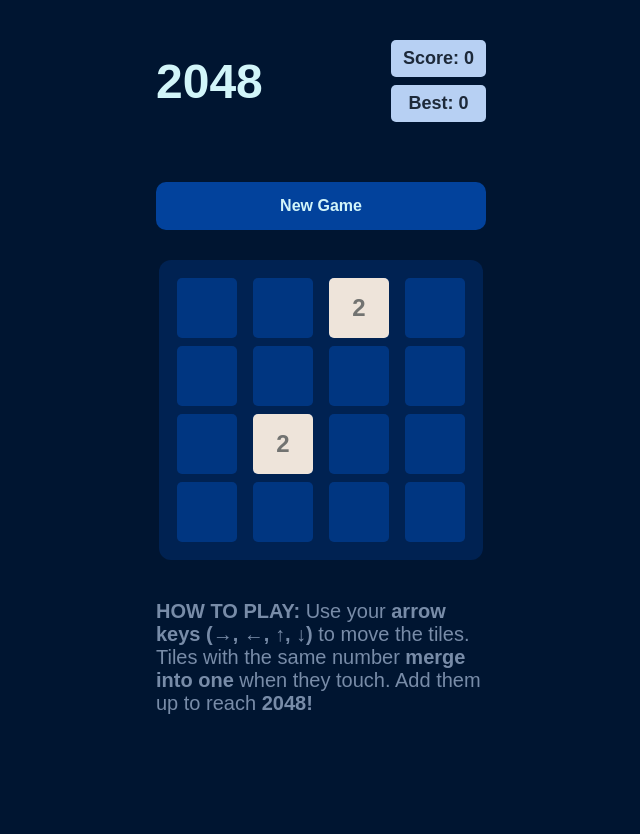
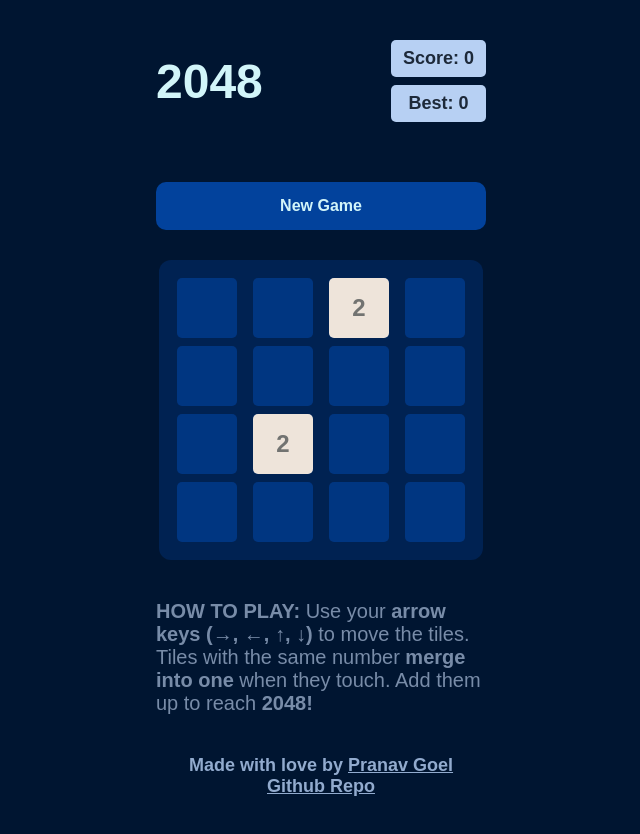
Before and after one commit to pranavgoel29/2048-Game, a React (Vite) app: page / in a window 1280 px wide. Shown: the top 834 px of the page, without its empty margins (319-959 px from the left). Before the commit the page ends 800 px from the top, so only its background shows below. Built offline with nearby package versions, Linux system fonts and the light colour scheme.

Commit message:
Adding meta tags and GitHub repo links

```diff
--- a/index.html
+++ b/index.html
@@ -2,8 +2,30 @@
 <html lang="en">
   <head>
     <meta charset="UTF-8" />
+    <meta name="title" content="2048 Game">
+    <meta name="description" content="A fun implementation of 2048 game">
+    <meta name="author" content="Pranav Goel">
+    <meta name="country" content="IN">
     <link rel="icon" type="image/x-icon" href="./src/assets/favicon.ico">
     <meta name="viewport" content="width=device-width, initial-scale=1.0" />
+
+     <!-- Facebook meta tags -->
+     <meta property="og:type" content="Website" />
+     <meta property="og:title" content="2048 Game" />
+     <meta property="og:description" content="A fun implementation of 2048 game" />
+     <meta property="og:image" content="./screenshots/completed_view.png" />
+     <meta property="og:url" content="https://2048-dev-game.vercel.app/">
+
+     <!-- twitter meta tags -->
+     <meta property="twitter:card" content="summary_large_image">
+     <meta property="twitter:url" content="https://2048-dev-game.vercel.app/">
+     <meta property="twitter:title"
+         content="2048 Game">
+     <meta property="twitter:description"
+         content="A fun implementation of 2048 game">
+     <meta property="twitter:image"
+         content="./screenshots/completed_view.png">
+
     <title>2048 Game</title>
   </head>
   <body>
--- a/src/Components/Home.tsx
+++ b/src/Components/Home.tsx
@@ -7,13 +7,31 @@ import GameInfo from "./GameInfo";
 import { useState } from "react";
 
 const HomeWrapper = styled.div`
-
   font-family: "Montserrat", sans-serif;
   background: ${theme.backgroundColor};
   height: 100%;
   display: flex;
   flex-direction: column;
   align-items: center;
+
+  .footerSection {
+    display: flex;
+    padding-bottom: 40px;
+    flex-direction: column;
+    justify-content: center;
+    align-items: center;
+    p,
+    a {
+      font-size: 18px;
+      font-weight: 600;
+      color: ${theme.footerTextColor};
+      font-family: "Montserrat", sans-serif;
+    }
+
+    a: hover {
+      color: ${theme.secondaryColor};
+    }
+  }
 
   .gameInfoSection {
     display: flex;
@@ -76,6 +94,26 @@ const Home = () => {
     <HomeWrapper>
       <GameInfo currentScore={gameScore} bestScore={bestScore} />
       <Board score={setGameScoreHome} />
+      <footer className="footerSection">
+        <p>
+          Made with love by{" "}
+          <a
+            className="footer-name"
+            target="_blank"
+            href="https://github.com/pranavgoel29"
+          >
+            Pranav Goel
+          </a>
+        </p>
+
+        <a
+          href="https://github.com/pranavgoel29/2048-Game"
+          target="_blank"
+          className="github-link"
+        >
+          Github Repo
+        </a>
+      </footer>
     </HomeWrapper>
   );
 };
--- a/src/styles/theme.js
+++ b/src/styles/theme.js
@@ -14,6 +14,7 @@ const theme = {
     secondaryColor: '#d2f5f9',
     gameWonColor: '#89ceff',
     secondaryTextColor: '#788ca8',
+    footerTextColor: '#92abce',
 
     white: '#FFFFFF',
 
```
